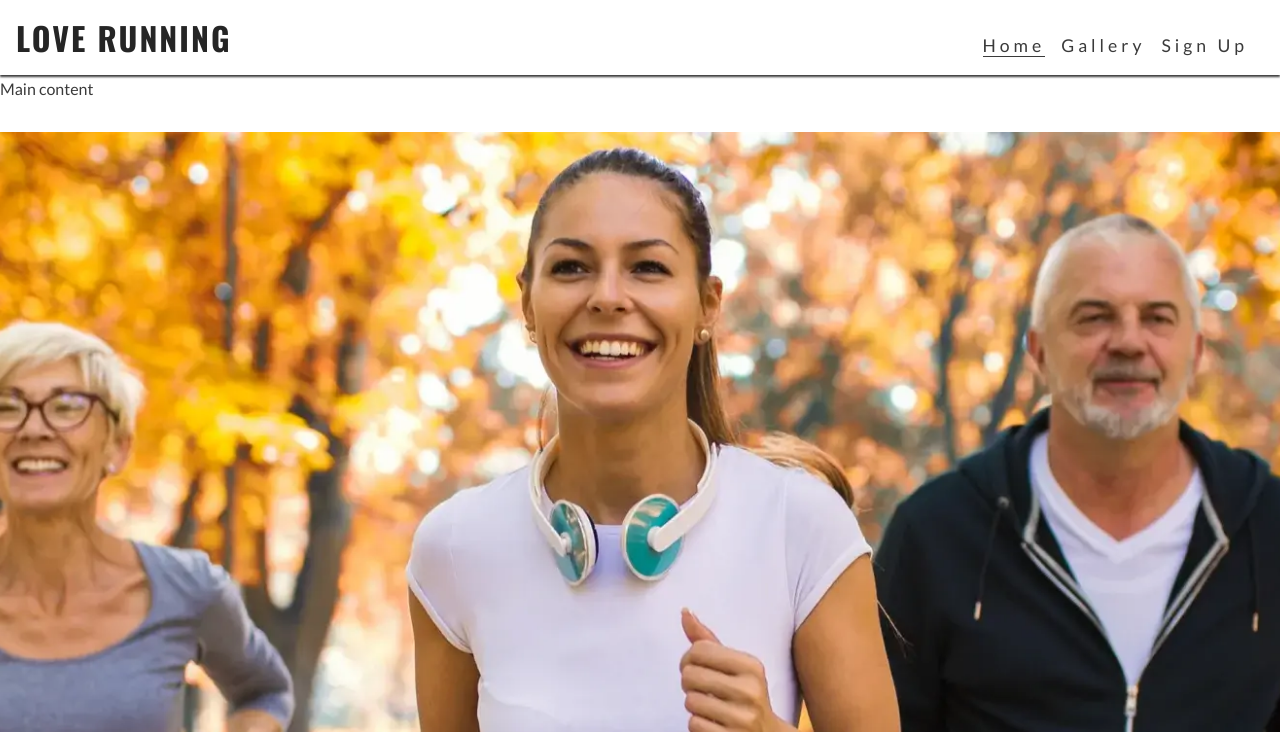
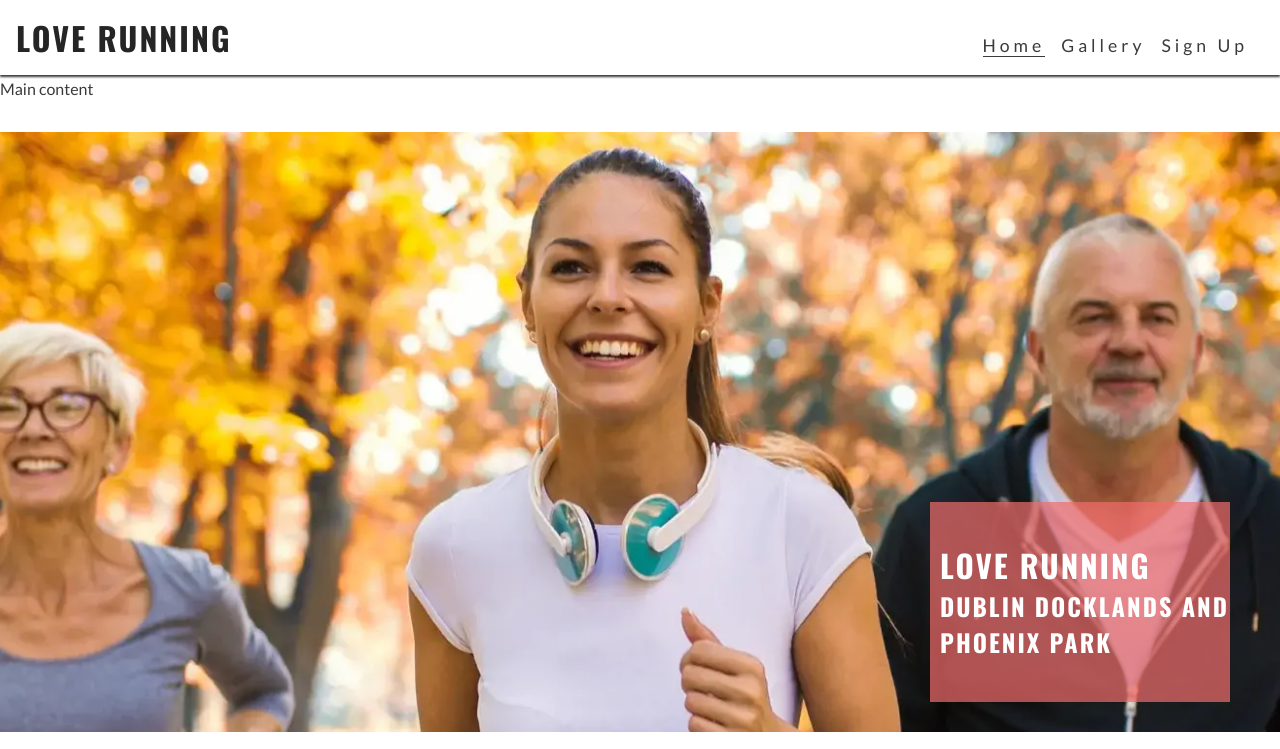
Before and after one commit to Pat-Forde/love-running-project, a plain HTML site: page index.html in a window 1280 px wide. Shown: the top 749 px of the page. Drawn offline with nearby package versions, Linux system fonts and the light colour scheme.

Commit message:
Added text overlay to hero image

```diff
--- a/assets/css/style.css
+++ b/assets/css/style.css
@@ -18,7 +18,7 @@ body {
     font-family: 'lato',sans-serif;
 }
 
-h1 {
+h1, h2, h3 {
     font-family: 'oswald', sans-serif;
     text-transform: uppercase;
     letter-spacing: 2px;
@@ -98,6 +98,25 @@ main {
     height: 600px;
     width: 100%;
     background:url(../images/hero-image.webp) no-repeat center center/cover;
+    position: relative
+}
+
+#cover-text {
+    /* Final value here sets the transparency */
+background-color: rgba(241, 109, 107, 0.7);
+font-size: 130%;
+position: absolute;
+bottom: 30px;
+width: 80%;
+min-height: 200px;
+padding-top: 40px;
+padding-left: 10px;
+
+
+}
+
+#cover-text > h3, #cover-text > h2 {
+    color: #ffffff
 }
 
 /* Footer */
@@ -150,6 +169,12 @@ main {
     margin-top: 79px;
 }
 
+/*  Hero Section */
+#cover-text {
+    width: 300px;
+    right: 50px;
+}
+
 }
 
 /* Media Query For Laptops and larger screens */
--- a/index.html
+++ b/index.html
@@ -35,7 +35,16 @@
 
         <!-- Main content -->
         <main>Main content</main>
-        <section id="hero"></section>
+        <section id="hero">
+
+            <div id="cover-text">
+<h2>Love Running</h2>
+<h3>Dublin Docklands And Phoenix Park</h3>
+
+
+            </div>
+        </section>
+
 
 
         <!-- Footer -->
```
